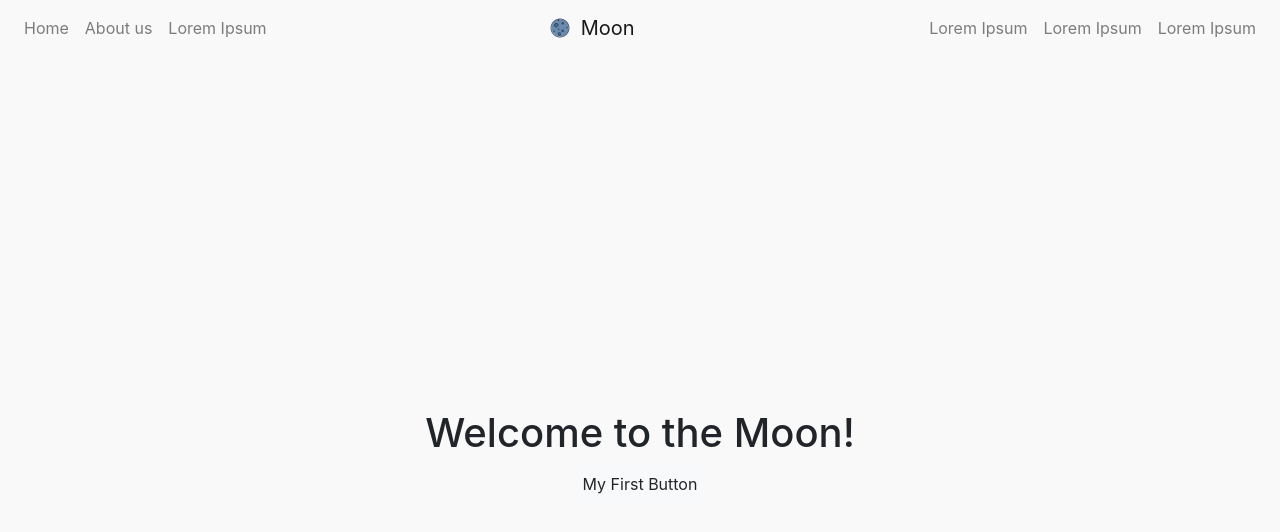
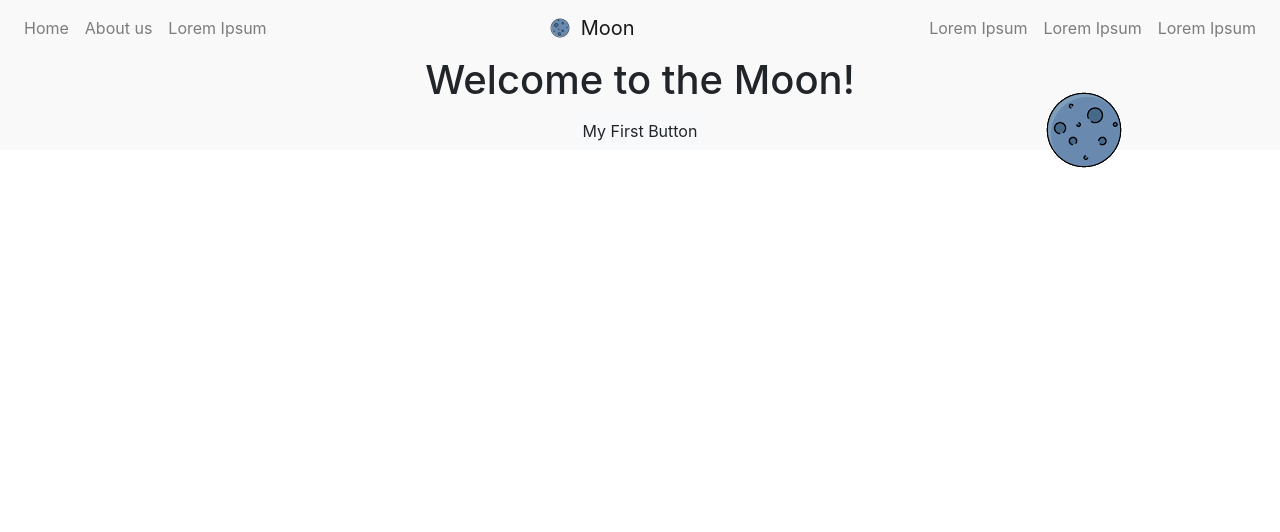
Before and after one commit to MoonTsuki/moon, a React (Create React App) app: page / in a window 1280 px wide. Shown: the top 532 px of the page. Built offline with nearby package versions, Linux system fonts and the light colour scheme.

Commit message:
feat: added moving css item (moon)

```diff
--- a/src/App.css
+++ b/src/App.css
@@ -1,5 +1,10 @@
 .App {
   text-align: center;
+}
+
+.App-background {
+  background-size: contain;
+  border: 2px solid black;
 }
 
 .App-logo {
@@ -8,15 +13,34 @@
 
 .App-header {
   background-color: #f9f9f9;
-  min-height: 100vh;
   display: flex;
   flex-direction: column;
   align-items: center;
   justify-content: center;
   font-size: calc(10px + 2vmin);
-  /* color: white; */
 }
 
 .App-link {
   color: #09d3ac;
 }
+
+@keyframes myanimation
+{
+    0% {
+        left: 0;
+    }
+    100% {
+        left: 80%;
+        transform: rotate(90deg)
+    }
+}
+
+.animated {
+  position: absolute;
+  top: 70px;
+  animation: myanimation 5s forwards;
+}
+
+.a#rotator {
+  animation: myanimation 5s;
+}
--- a/src/App.js
+++ b/src/App.js
@@ -1,8 +1,9 @@
-import React from 'react';
-import logo from './logo.svg';
 import './App.css';
+
 import Button from 'react-bootstrap/Button';
 import Navbar from './components/navbar/navbar';
+import React from 'react';
+import moonImage from './resources/moon.png'
 
 function App() {
   return (
@@ -11,6 +12,7 @@ function App() {
       <header className="App-header">
         <h1>Welcome to the Moon!</h1>
         <Button variant='light'>My First Button</Button>
+        <img src={moonImage} className='animated'></img>
       </header>
     </div>
   );
```
Also changed, not shown: src/resources/moonBackground.png (added).
